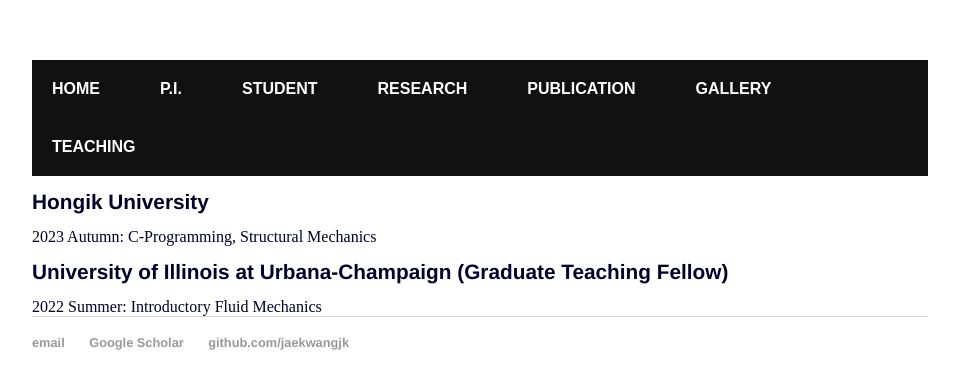
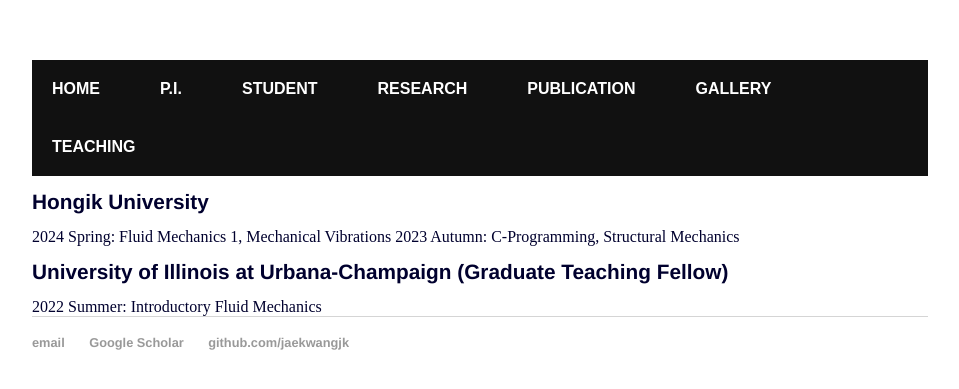
Before and after one commit to jaekwangjk/jaekwangjk.github.io, a Jekyll site: the page built from teaching.html, in a window 1280 px wide. Shown: the top 389 px of the page, without its empty margins (160-1119 px from the left). Built offline with Jekyll 4.4.1, drawn with Linux system fonts in a browser that asks for light colours.

Commit message:
Update teaching.html

```diff
--- a/teaching.html
+++ b/teaching.html
@@ -4,13 +4,10 @@
 ---
 <div class="blurb">
 
-
 	<h1> Hongik University </h1>
+	2024 Spring: Fluid Mechanics 1, Mechanical Vibrations
 	2023 Autumn: C-Programming, Structural Mechanics
 	<h1> University of Illinois at Urbana-Champaign  (Graduate Teaching Fellow) </h1>
 	2022 Summer: Introductory Fluid Mechanics
 
-
-
-
 </div><!-- /.blurb -->
```
